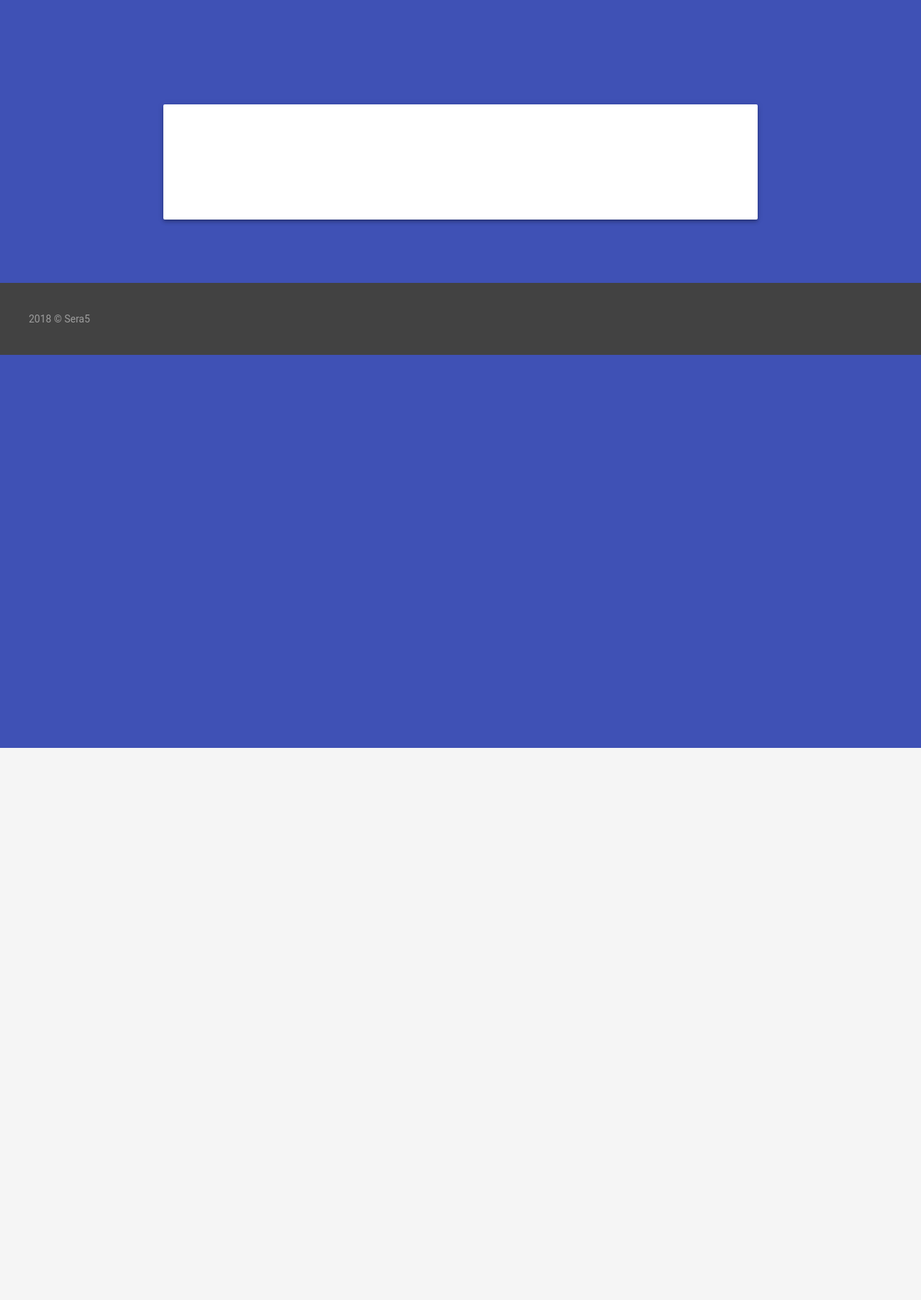
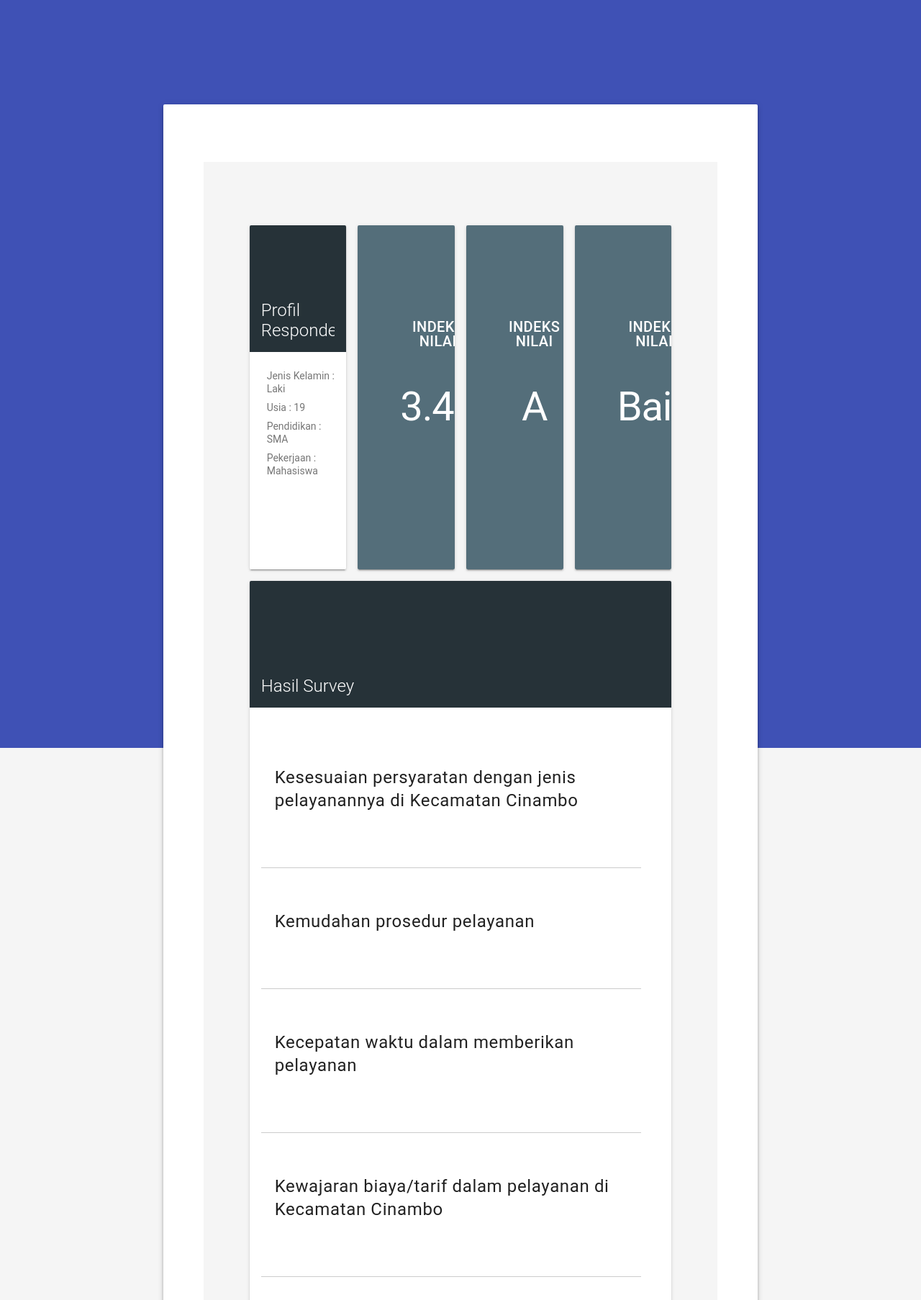
Before and after one commit to aFiefnDleming/SISTIK, a CodeIgniter app: page /sistik/index.php/c_crud/detail_data/1 in a window 1280 px wide. Shown: the part 65-1871 px from the top of the page at 72% size. Run offline with CodeIgniter, Linux system fonts and the light colour scheme; data comes from the database, SQL or seed files in the repository.

Commit message:
Revisi lagii

```diff
--- a/application/config/routes.php
+++ b/application/config/routes.php
@@ -53,4 +53,10 @@
 $route['404_override'] = '';
 $route['translate_uri_dashes'] = FALSE;
 $route["members_area/(.*)"] = 'site/members_area/$1';
+
 $route['login'] = 'C_login';
+$route['lihat_data'] = 'C_crud/lihat_data';
+$route['input_data'] = 'C_crud';
+$route['detail/(:num)'] = 'C_crud/detail_data/$1';
+$route['delete/(:num)'] = 'C_crud/delete_data/$1';
+$route['logout'] = 'C_login/logout';
--- a/application/controllers/C_crud.php
+++ b/application/controllers/C_crud.php
@@ -124,21 +124,19 @@
 		}
 	}
 
-	public function detail_data(){
-		$id = $this->uri->segment(3);
+	public function detail_data($id){
 
 		$this->load->model('M_crud');
 		$data = $this->M_crud->select_where($id);
 		$nilai = $this->M_crud->jumlahdata_where($id);
 
-        $values = array('data' => $data, 'nilai' => $nilai, 'view' => 'admin/v_detail');
+        $values = array('data' => $data, 'nilai' => $nilai, 'view' => 'admin/v_data_detail');
         $values['page_title'] = "Lihat data";
 
         $this->load->view("index",$values);
 	}
 
-	public function delete_data(){
-		$id = $this->uri->segment(3);
+	public function delete_data($id){
 
 		$this->load->model('M_crud');
 		$this->M_crud->delete_where($id);
@@ -250,4 +248,20 @@
         echo $r;
     }
 
+    public function test() {
+        $this->load->model("M_database");
+
+        $where = array(array("kolom1","=","cari_1"));
+
+        $where2 =array(array("kolom1","=","cari_1"),
+                      array("and",array("jualan","<","cari_2")),
+                      array("or",array("harga",">","cari_3"))
+                        );
+
+        $join = array("table1"=>array("left","key1_1","key1_2"),
+                      "table2"=>array("left","key2_1","key2_2"));
+
+        echo $this->M_database->read("*","survey",$where2,"",$join);
+    }
+
 }
--- a/application/controllers/C_login.php
+++ b/application/controllers/C_login.php
@@ -31,11 +31,11 @@
 			$this->session->set_userdata('ses_username',$data['username']);
 			if($level == 1){
 				$this->session->set_userdata('akses','1');
-				redirect(base_url().'C_crud/lihat_data');
+				redirect(base_url().'lihat_data');
 			}
         }else{
-			echo "<script>alert('Username atau Password Salah!');</script>";
-			$this->load->view('index');
+			$this->session->set_flashdata('error', 'Username atau password salah!');
+            redirect(base_url("login"));
 		}
 	}
 
--- a/application/views/admin/v_dashboard.php
+++ b/application/views/admin/v_dashboard.php
@@ -65,7 +65,7 @@
 					<?php $i=1; foreach($data as $data) { ?>
 					<tr>
 						<td style="text-align:center;">
-							<?php echo $i++?>
+							<?php echo $i++ ?>
 						</td>
 						<td class="mdl-data-table__cell--non-numeric">
 							<?php echo $data['umur']?> tahun
@@ -80,10 +80,10 @@
 							<?php echo $data['jenis_kelamin']?>
 						</td>
 						<td class="mdl-data-table__cell--non-numeric">
-							<a class="mdl-color-text--blue-grey-500" href="<?php echo base_url().'index.php/C_crud/detail_data/'.$data['no_responden']?>">
+							<a class="mdl-color-text--blue-grey-500" href="<?php echo base_url().'detail/'.$data['no_responden']?>">
 								<i class="material-icons">launch</i>
 							</a>
-							<a class="mdl-color-text--blue-grey-500" href="<?php echo base_url().'index.php/C_crud/delete_data/'.$data['no_responden']?>">
+							<a class="mdl-color-text--blue-grey-500" href="<?php echo base_url().'delete/'.$data['no_responden']?>">
 								<i class="material-icons">delete</i>
 							</a>
 						</td>
--- /dev/null
+++ b/application/views/admin/v_data_detail.php
@@ -0,0 +1,261 @@
+<style>
+	.demo-card-wide>.mdl-card__title {
+		color: #fff;
+		height: 176px;
+	}
+
+	.demo-card-wide>.mdl-card__menu {
+		color: #fff;
+	}
+
+</style>
+
+<main class="mdl-layout__content mdl-color--grey-100">
+	<div class="mdl-grid demo-content">
+		<div class="demo-card-wide mdl-card mdl-shadow--2dp mdl-cell mdl-cell--3-col">
+			<div class="mdl-card__title mdl-color--blue-grey-900 ">
+				<h2 class="mdl-card__title-text">
+					Profil Responden
+				</h2>
+			</div>
+			<div class="mdl-card__supporting-text">
+				<div class="mdl-cell mdl-cell--12-col">
+					Jenis Kelamin : Laki
+				</div>
+				<div class="mdl-cell mdl-cell--12-col">
+					Usia : 19
+				</div>
+				<div class="mdl-cell mdl-cell--12-col">
+					Pendidikan : SMA
+				</div>
+				<div class="mdl-cell mdl-cell--12-col">
+					Pekerjaan : Mahasiswa
+				</div>
+			</div>
+		</div>
+		<div class="mdl-card mdl-shadow--2dp mdl-color--blue-grey-600 mdl-color-text--white mdl-cell mdl-cell--3-col">
+			<div class="mdl-grid demo-content">
+				<div style="text-align:center;">
+					<table>
+						<tr>
+							<td>
+								<br>
+							</td>
+						</tr>
+						<tr>
+							<td>
+								<h5>INDEKS NILAI</h5>
+							</td>
+						</tr>
+						<tr>
+							<td>
+								<h1>
+                                    3.44
+								</h1>
+							</td>
+						</tr>
+					</table>
+				</div>
+			</div>
+		</div>
+		<div class="mdl-card mdl-shadow--2dp mdl-color--blue-grey-600 mdl-color-text--white mdl-cell mdl-cell--3-col">
+			<div class="mdl-grid demo-content">
+				<div style="text-align:center;">
+					<table>
+						<tr>
+							<td>
+								<br>
+							</td>
+						</tr>
+						<tr>
+							<td>
+								<h5>INDEKS NILAI</h5>
+							</td>
+						</tr>
+						<tr>
+							<td>
+								<h1>
+                                    A
+								</h1>
+							</td>
+						</tr>
+					</table>
+				</div>
+			</div>
+		</div>
+		<div class="mdl-card mdl-shadow--2dp mdl-color--blue-grey-600 mdl-color-text--white mdl-cell mdl-cell--3-col">
+			<div class="mdl-grid demo-content">
+				<div style="text-align:center;">
+					<table>
+						<tr>
+							<td>
+								<br>
+							</td>
+						</tr>
+						<tr>
+							<td>
+								<h5>INDEKS NILAI</h5>
+							</td>
+						</tr>
+						<tr>
+							<td>
+								<h1>
+                                    Baik
+								</h1>
+							</td>
+						</tr>
+					</table>
+				</div>
+			</div>
+		</div>
+		<div class="demo-card-wide mdl-card mdl-shadow--2dp mdl-cell mdl-cell--12-col">
+			<div class="mdl-card__title mdl-color--blue-grey-900">
+				<h2 class="mdl-card__title-text">Hasil Survey</h2>
+			</div>
+			<div class="mdl-card__supporting-text">
+				<ul class="demo-list-icon mdl-list">
+					<li class="mdl-list__item">
+						<table>
+							<tr>
+								<td>
+									<h4>Kesesuaian persyaratan dengan jenis pelayanannya di Kecamatan Cinambo</h4>
+								</td>
+							</tr>
+							<tr>
+								<td>
+
+								</td>
+							</tr>
+						</table>
+					</li>
+					<br>
+					<hr>
+					<li class="mdl-list__item">
+						<table>
+							<tr>
+								<td>
+									<h4>Kemudahan prosedur pelayanan</h4>
+								</td>
+							</tr>
+							<tr>
+								<td>
+
+								</td>
+							</tr>
+						</table>
+					</li>
+					<br>
+					<hr>
+					<li class="mdl-list__item">
+						<table>
+							<tr>
+								<td>
+									<h4>Kecepatan waktu dalam memberikan pelayanan</h4>
+								</td>
+							</tr>
+							<tr>
+								<td>
+								</td>
+							</tr>
+						</table>
+					</li>
+					<br>
+					<hr>
+					<li class="mdl-list__item">
+						<table>
+							<tr>
+								<td>
+									<h4>Kewajaran biaya/tarif dalam pelayanan di Kecamatan Cinambo</h4>
+								</td>
+							</tr>
+							<tr>
+								<td>
+
+								</td>
+							</tr>
+						</table>
+					</li>
+					<br>
+					<hr>
+					<li class="mdl-list__item">
+						<table>
+							<tr>
+								<td>
+									<h4>Kesesuaian produk pelayanan antara yang tercantum dalam standar pelayanan dengan hasil yang diberikan</h4>
+								</td>
+							</tr>
+							<tr>
+								<td>
+								</td>
+							</tr>
+						</table>
+					</li>
+					<br>
+					<hr>
+					<li class="mdl-list__item">
+						<table>
+							<tr>
+								<td>
+									<h4>Kompetensi/kemampuan petugas dalam pelayanan</h4>
+								</td>
+							</tr>
+							<tr>
+								<td>
+
+								</td>
+							</tr>
+						</table>
+					</li>
+					<br>
+					<hr>
+					<li class="mdl-list__item">
+						<table>
+							<tr>
+								<td>
+									<h4>Perilaku petugas dalam pelayanan terkait kesopanan dan keramahan pelayanan di Kecamatan Cinambo</h4>
+								</td>
+							</tr>
+							<tr>
+								<td>
+
+								</td>
+							</tr>
+						</table>
+					</li>
+					<br>
+					<hr>
+					<li class="mdl-list__item">
+						<table>
+							<tr>
+								<td>
+									<h4>Kualitas sarana dan prasarana di Kecamatan Cinambo</h4>
+								</td>
+							</tr>
+							<tr>
+								<td>
+
+								</td>
+							</tr>
+						</table>
+					</li>
+					<br>
+					<hr>
+					<li class="mdl-list__item">
+						<table>
+							<tr>
+								<td>
+									<h4>Penanganan pengaduan layanan</h4>
+								</td>
+							</tr>
+							<tr>
+								<td>
+
+								</td>
+							</tr>
+						</table>
+					</li>
+				</ul>
+			</div>
+		</div>
+	</div>
+</main>
--- a/application/views/templates/header/v_header_head.php
+++ b/application/views/templates/header/v_header_head.php
@@ -27,3 +27,4 @@
 	<link rel="stylesheet" href="<?php echo base_url();?>assets/css/mdl-date-textfield.min.css">
 	<link rel="stylesheet" href="<?php echo base_url();?>assets/css/circle_pb.css">
 	<link rel="stylesheet" href="<?php echo base_url();?>assets/css/card.css">
+	<link rel="stylesheet" href="<?php echo base_url();?>assets/css/bootstrap_widgets/alert.css">
--- a/assets/css/styles.css
+++ b/assets/css/styles.css
@@ -13,6 +13,30 @@
  * See the License for the specific language governing permissions and
  * limitations under the License.
  */
+
+:root {
+  --blue: #007bff;
+  --indigo: #6610f2;
+  --purple: #6f42c1;
+  --pink: #e83e8c;
+  --red: #dc3545;
+  --orange: #fd7e14;
+  --yellow: #ffc107;
+  --green: #28a745;
+  --teal: #20c997;
+  --cyan: #17a2b8;
+  --white: #fff;
+  --gray: #6c757d;
+  --gray-dark: #343a40;
+  --primary: #007bff;
+  --secondary: #6c757d;
+  --success: #28a745;
+  --info: #17a2b8;
+  --warning: #ffc107;
+  --danger: #dc3545;
+  --light: #f8f9fa;
+  --dark: #343a40;
+}
 
 html, body {
   font-family: 'Roboto', 'Helvetica', sans-serif;
```
Also changed, not shown: application/models/M_database.php (added, +88 -0 lines), application/views/templates/header/v_header_admin_body.php (+8 -4 lines), application/views/v_login.php (+8 -2 lines), assets/css/bootstrap_widgets/alert.css (added, +142 -0 lines).
